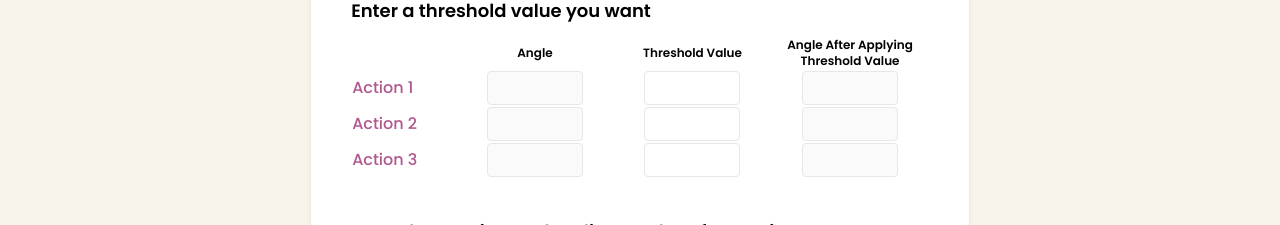
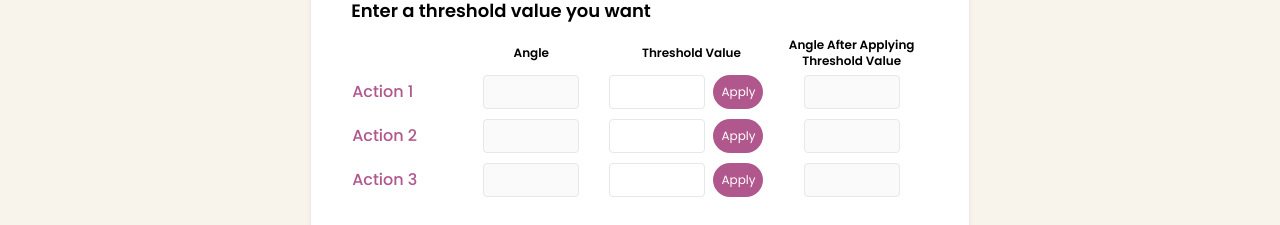
Before and after one commit to AnjaleeNeelika/Counting_Web_App, a React (Vite) app in the folder frontend/: page /video-input-type/angles in a window 1280 px wide. Shown: the part 575-800 px from the top of the page. Built offline with nearby package versions, Linux system fonts and the light colour scheme.

Commit message:
Updated Frontend

```diff
--- a/frontend/src/components/ReportsTable.jsx
+++ b/frontend/src/components/ReportsTable.jsx
@@ -1,4 +1,4 @@
-import React from 'react';
+import React, { useEffect } from 'react';
 
 const people = [
     {
@@ -101,6 +101,8 @@ const people = [
   ];
 
 const ReportsTable = () => {
+    const [showReport, setShowReport] = useEffect();
+
     return (
         <div className="w-full flex flex-col">
             <div className="-my-2 overflow-x-auto sm:-mx-6 lg:-mx-8">
@@ -151,7 +153,7 @@ const ReportsTable = () => {
                                             Dress making using 3 steps
                                         </td>
                                         <td className="px-6 py-4 whitespace-nowrap text-right text-sm font-medium">
-                                            <button className='bg-[#8b6b7c] w-[6rem] py-2 rounded-full text-white text-sm hover:bg-[#a08493] hover:-translate-y-1 tranform duration-200'>View</button>
+                                            <button onClick={() => setShowReport(true)} className='bg-[#8b6b7c] w-[6rem] py-2 rounded-full text-white text-sm hover:bg-[#a08493] hover:-translate-y-1 tranform duration-200'>View</button>
                                         </td>
                                         <td className="px-6 py-4 whitespace-nowrap text-right text-sm font-medium">
                                             <button className='bg-[#85585f] w-[6rem] py-2 rounded-full text-white text-sm hover:bg-[#9b7076] hover:-translate-y-1 tranform duration-200'>Download</button>
--- /dev/null
+++ b/frontend/src/components/ViewReport.jsx
@@ -0,0 +1,9 @@
+import React from 'react';
+
+const ViewReport = () => {
+    return (
+        <div>ViewReport</div>
+    )
+}
+
+export default ViewReport
--- a/frontend/src/pages/Angles.jsx
+++ b/frontend/src/pages/Angles.jsx
@@ -32,8 +32,9 @@ const Angles = () => {
                             <td>
                                 <input type="text" name="" id="" disabled className='border w-20 md:w-24 px-3 py-2 rounded text-xs hover:border-[#ca95b5] outline-none focus:border-[#b97ca1]' />
                             </td>
-                            <td>
+                            <td className='flex my-1'>
                                 <input type="number" max={100} min={1} name="" id="" className='border w-20 md:w-24 px-3 py-2 rounded text-xs hover:border-[#ca95b5] outline-none focus:border-[#b97ca1]' />
+                                <button className='bg-[#b0578d] text-white text-xs px-2 ml-2 rounded-full hover:bg-[#974b79]'>Apply</button>
                             </td>
                             <td>
                                 <input type="text" name="" id="" disabled className='border w-24 px-3 py-2 rounded text-xs hover:border-[#ca95b5] outline-none focus:border-[#b97ca1]' />
@@ -46,8 +47,9 @@ const Angles = () => {
                             <td>
                                 <input type="text" name="" id="" disabled className='border w-20 md:w-24 px-3 py-2 rounded text-xs hover:border-[#ca95b5] outline-none focus:border-[#b97ca1]' />
                             </td>
-                            <td>
+                            <td className='flex my-1'>
                                 <input type="number" max={100} min={1} name="" id="" className='border w-20 md:w-24 px-3 py-2 rounded text-xs hover:border-[#ca95b5] outline-none focus:border-[#b97ca1]' />
+                                <button className='bg-[#b0578d] text-white text-xs px-2 ml-2 rounded-full hover:bg-[#974b79]'>Apply</button>
                             </td>
                             <td>
                                 <input type="text" name="" id="" disabled className='border w-24 px-3 py-2 rounded text-xs hover:border-[#ca95b5] outline-none focus:border-[#b97ca1]' />
@@ -60,8 +62,9 @@ const Angles = () => {
                             <td>
                                 <input type="text" name="" id="" disabled className='border w-20 md:w-24 px-3 py-2 rounded text-xs hover:border-[#ca95b5] outline-none focus:border-[#b97ca1]' />
                             </td>
-                            <td>
+                            <td className='flex my-1'>
                                 <input type="number" max={100} min={1} name="" id="" className='border w-20 md:w-24 px-3 py-2 rounded text-xs hover:border-[#ca95b5] outline-none focus:border-[#b97ca1]' />
+                                <button className='bg-[#b0578d] text-white text-xs px-2 ml-2 rounded-full hover:bg-[#974b79] hover:-translate-y-0.5'>Apply</button>
                             </td>
                             <td>
                                 <input type="text" name="" id="" disabled className='border w-24 px-3 py-2 rounded text-xs hover:border-[#ca95b5] outline-none focus:border-[#b97ca1]' />
--- /dev/null
+++ b/frontend/src/pages/Login.jsx
@@ -0,0 +1,9 @@
+import React from 'react';
+
+const Login = () => {
+    return (
+        <div>Login</div>
+    )
+}
+
+export default Login
--- /dev/null
+++ b/frontend/src/pages/Signup.jsx
@@ -0,0 +1,9 @@
+import React from 'react';
+
+const Signup = () => {
+    return (
+        <div>Signup</div>
+    )
+}
+
+export default Signup
```
